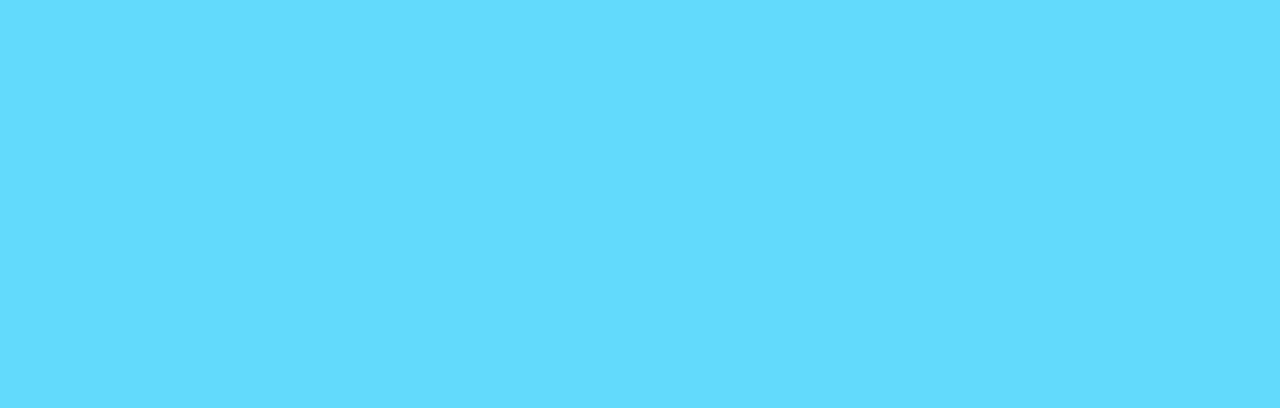
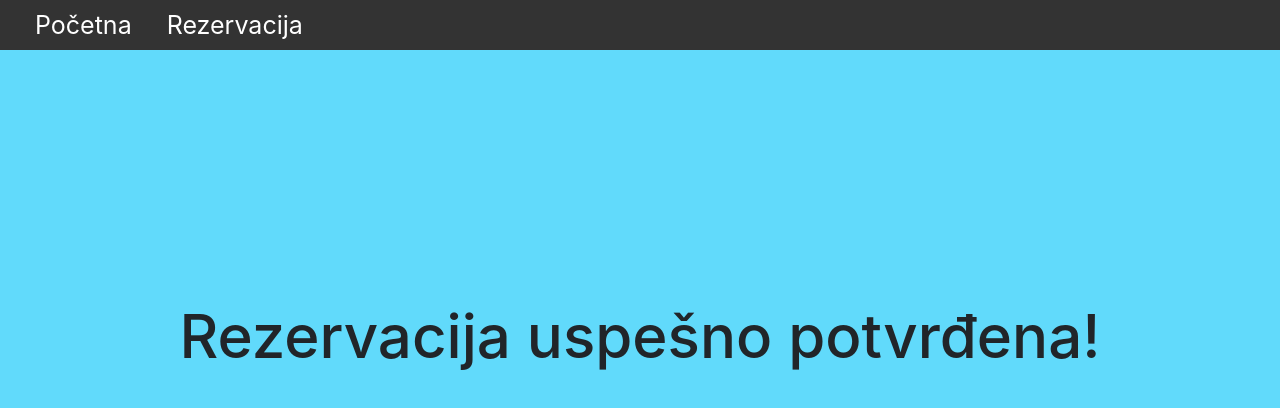
Before and after one commit to vukDjedovic/ReactDomaciITEH, a React (Create React App) app: page /uspeh in a window 1280 px wide. Before the commit this address had no page. Shown: the top 408 px of the page. Built offline with nearby package versions, Linux system fonts and the light colour scheme; the HTML template or start-up script is replaced by a standard one.

Commit message:
Dobijanje informacije o uspešno potvrđenoj rezervaciji

```diff
--- a/src/App.css
+++ b/src/App.css
@@ -120,3 +120,9 @@ li a:hover {
   margin-top: 10px;
   width: 300px;
 }
+
+
+#uspehnaslov{
+  margin-top: 250px;
+  font-size: 60px;
+}
--- a/src/App.js
+++ b/src/App.js
@@ -3,6 +3,7 @@ import './App.css';
 import { BrowserRouter as Router, Routes, Route } from 'react-router-dom';
 import Pocetna from './page/Pocetna';
 import Rezervacija from './page/Rezervacija';
+import Uspeh from './page/Uspeh';
 
 
 function App() {
@@ -12,6 +13,7 @@ function App() {
           <Routes>
             <Route path="/" element={<Pocetna />} />
             <Route path="/rezervacija" element={<Rezervacija />} />
+            <Route path="/uspeh" element={<Uspeh />} />
           </Routes>
       </Router>
     </div>
--- a/src/komponente/RezervacijaKomp.js
+++ b/src/komponente/RezervacijaKomp.js
@@ -38,7 +38,7 @@ function RezervacijaKomp(props){
     <input type="text" className="form-control mb-3" onChange={e => setBrOsoba(e.target.value)} value={brOsoba}/>
 
 
-    <button type="button" className="btn btn-dark" id="potvrda">Potvrdi rezervaciju</button>
+    <button type="button" className="btn btn-dark" id="potvrda" onClick={() => props.potvrda()}>Potvrdi rezervaciju</button>
 
 
 </div>
--- a/src/page/Rezervacija.js
+++ b/src/page/Rezervacija.js
@@ -5,12 +5,17 @@ import RezervacijaKomp from "../komponente/RezervacijaKomp";
 function Rezervacija(){
 
     const location = useLocation();
+    const navigate = useNavigate();
+
+    function potvrda(){
+        navigate('/uspeh');
+    }
 
     return (
         <div>
             <Meni />
 
-            <RezervacijaKomp hotel={location.state} />
+            <RezervacijaKomp hotel={location.state} potvrda={potvrda} />
         </div>
     )
 }
--- /dev/null
+++ b/src/page/Uspeh.js
@@ -0,0 +1,14 @@
+import Meni from "../komponente/Meni";
+
+function Uspeh(){
+    return (
+        <div>
+
+            <Meni />
+
+            <h1 id="uspehnaslov">Rezervacija uspešno potvrđena!</h1>
+        </div>
+    )
+}
+
+export default Uspeh;
```
